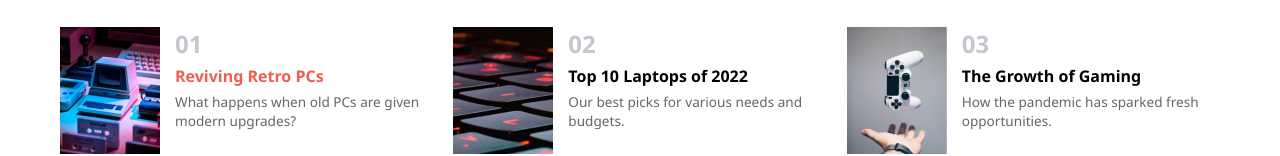
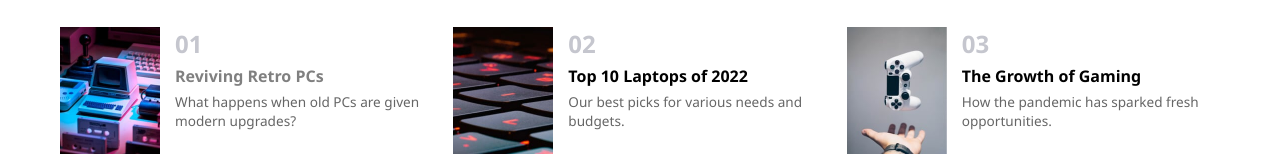
Before and after one commit to rivojiddin792/news, a plain HTML site: page index.html in a window 1280 px wide. In both pictures the pointer is over the element "Reviving Retro PCs". Shown: the part 567-723 px from the top of the page. Drawn offline with Linux system fonts and the light colour scheme.

Commit message:
end commit

```diff
--- a/style.css
+++ b/style.css
@@ -190,7 +190,7 @@ hr {
 }
 
 .foot-text h5:hover {
-  color: hsl(5, 85%, 63%);
+  color: grey;
   transition: 0.7 ease-in-out;
 }
 
```
